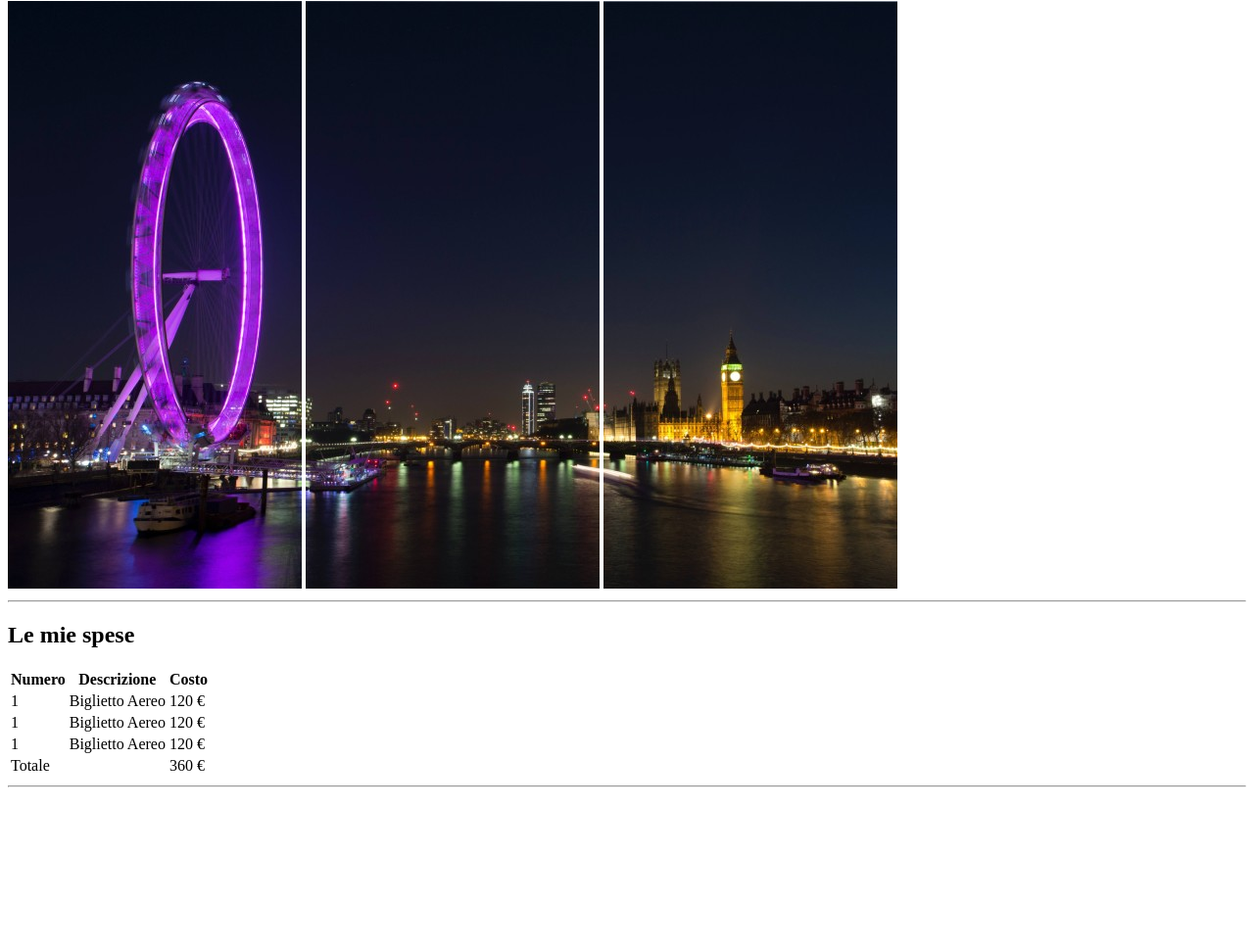
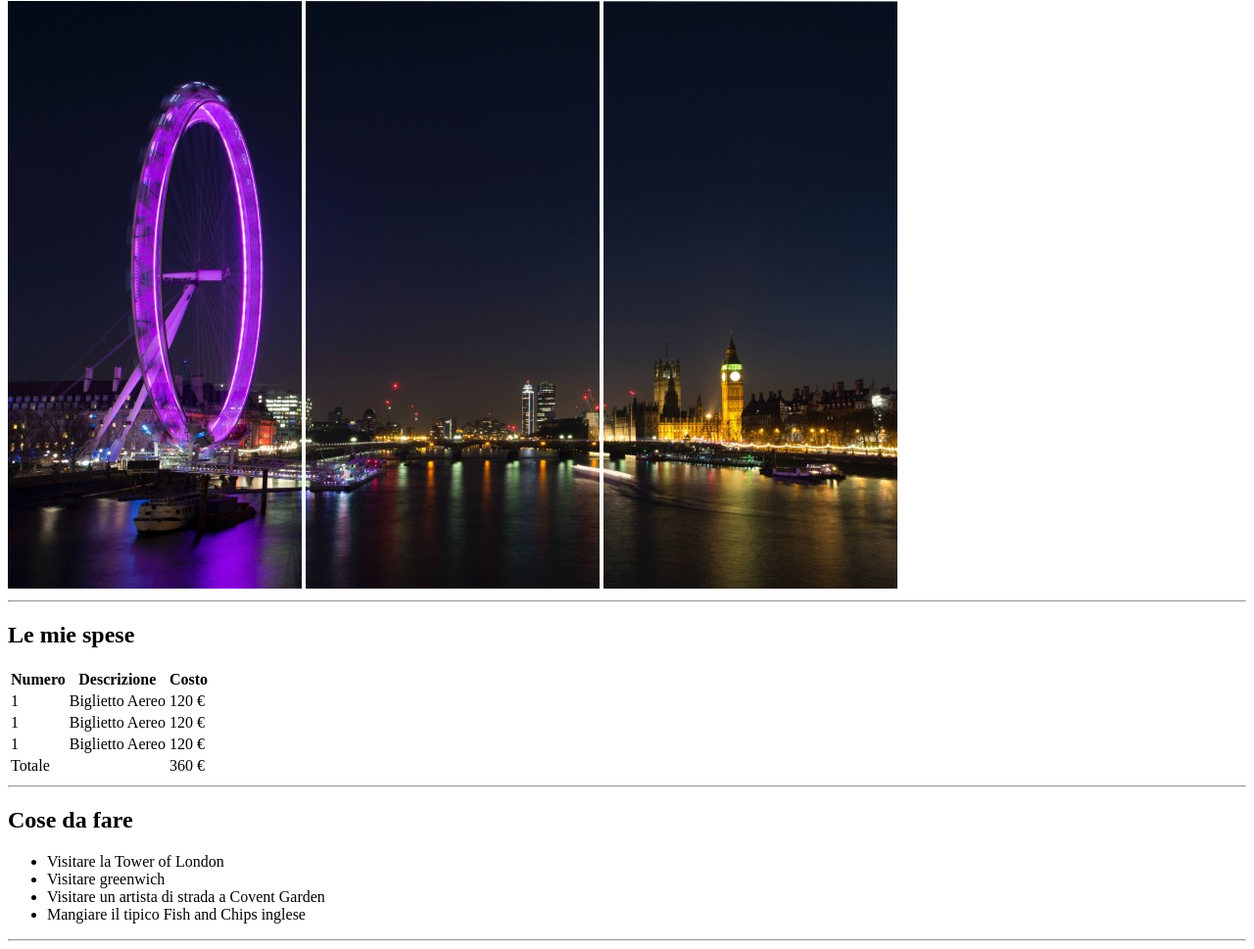
Before and after one commit to simonescoca/html-london-trip, a plain HTML site: page index.html in a window 1280 px wide. Shown: the part 79-1048 px from the top of the page at 98% size. Before the commit the page ends 891 px from the top, so only its background shows below. Drawn offline with Linux system fonts and the light colour scheme.

Commit message:
fine sezione cose da fare

```diff
--- a/index.html
+++ b/index.html
@@ -46,7 +46,16 @@
                   </table>
                   <hr>
             </section>
-            <section class="da-fare"></section>
+            <section class="da-fare">
+                <h2>Cose da fare</h2>
+                <ul>
+                    <li>Visitare la Tower of London</li>
+                    <li>Visitare greenwich</li>
+                    <li>Visitare un artista di strada a <!-- stavo per scrivere covenant --> Covent Garden</li>
+                    <li>Mangiare il tipico Fish and Chips inglese</li>
+                </ul>
+                <hr>
+            </section>
             <section class="info"></section>
         </main>
         <footer></footer>
```
